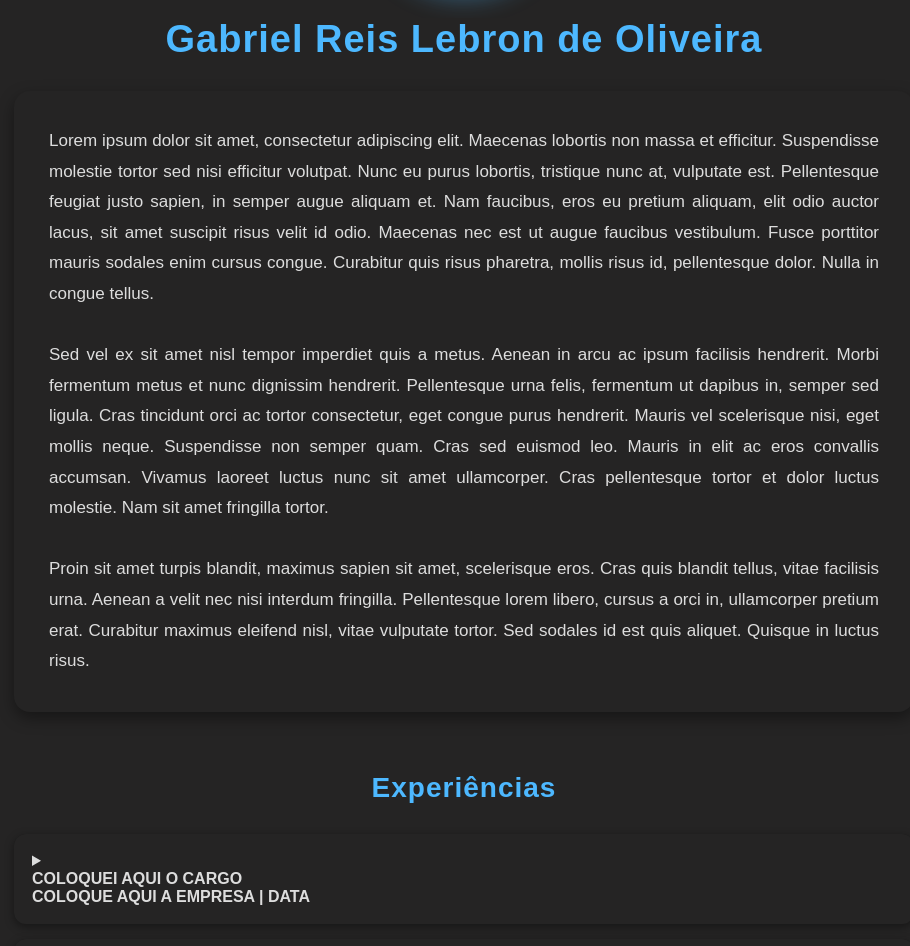
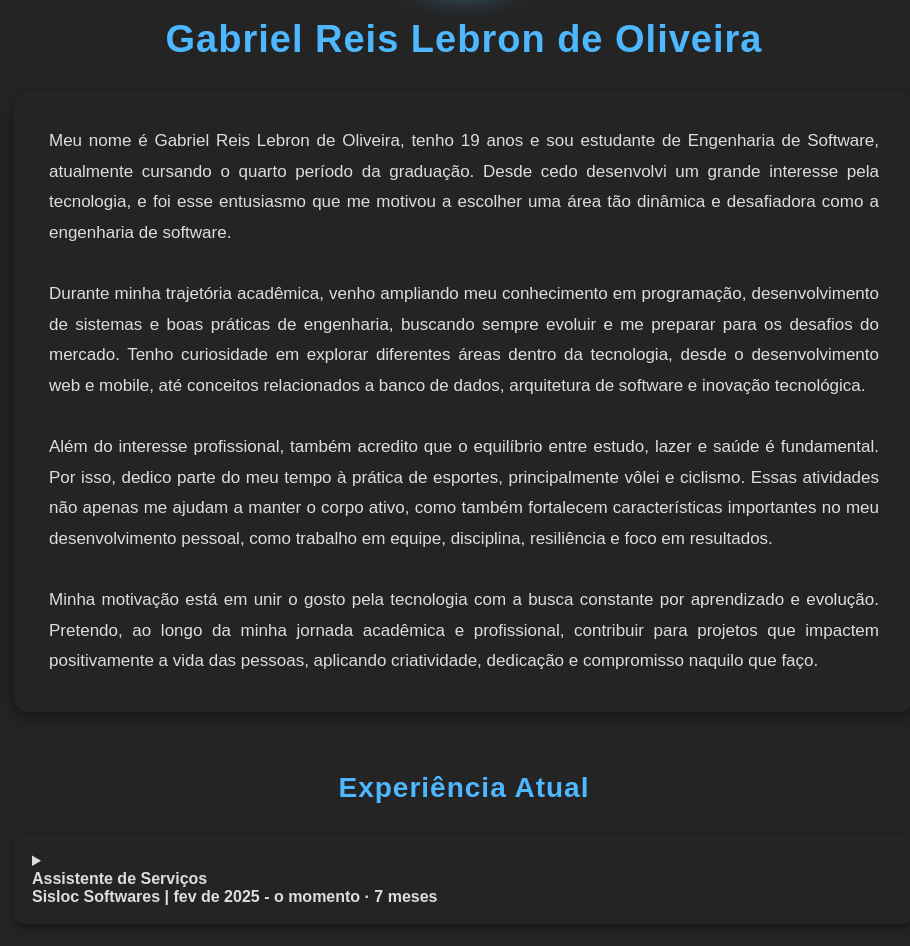
Before and after one commit to GabrielReiiss/Portfolio-Projeto-1-Lab-Desenvolvimento-de-Software, an Angular app in the folder front/: page / in a window 1280 px wide. Shown: the part 406-1352 px from the top of the page, without its empty margins (176-1086 px from the left). Built offline with nearby package versions, Linux system fonts and the light colour scheme.

Commit message:
Adicionado Sobre mim e experiências

```diff
--- a/front/src/app/components/experiencias/experiencias.ts
+++ b/front/src/app/components/experiencias/experiencias.ts
@@ -15,24 +15,17 @@ export class Experiencias implements AfterViewInit {
   public arrayExperiencias = signal<IExperiencias[]>([
     {
       summary: {
-        strong: 'COLOQUEI AQUI O CARGO',
-        p: 'COLOQUE AQUI A EMPRESA | DATA',
+        strong: 'Assistente de Serviços',
+        p: 'Sisloc Softwares |  fev de 2025 - o momento · 7 meses',
       },
-      text: "COLOQUE AQUI UMA BREVE DESCRIÇÃO DA SUA EXPERIÊNCIA",
+      text: "Atuo como Assistente de Serviços na Sisloc Softwares, onde sou responsável por realizar configurações dentro do sistema, elaborar documentos utilizando HTML, CSS e JavaScript, além de desenvolver funções em Java para atender cenários específicos. Também colaboro no atendimento ao cliente, oferecendo suporte técnico e auxiliando na resolução de demandas.<br><br>No meu dia a dia, tenho a oportunidade de aprimorar continuamente minhas habilidades em programação e suporte técnico, contribuindo para a melhoria e eficiência dos processos internos da empresa.",
     },
     {
       summary: {
-        strong: 'COLOQUEI AQUI O CARGO',
-        p: 'COLOQUE AQUI A EMPRESA | DATA',
+        strong: 'Estagiário de Serviços',
+        p: 'Sisloc Softwares |  mar de 2024 - fev de 2025 · 1 ano',
       },
-      text: "COLOQUE AQUI UMA BREVE DESCRIÇÃO DA SUA EXPERIÊNCIA",
-    },
-    {
-      summary: {
-        strong: 'COLOQUEI AQUI O CARGO',
-        p: 'COLOQUE AQUI A EMPRESA | DATA',
-      },
-      text: "COLOQUE AQUI UMA BREVE DESCRIÇÃO DA SUA EXPERIÊNCIA",
+      text: "Atuei como Estagiário de Serviços na Sisloc Softwares, onde fui responsável por auxiliar na implementação de soluções utilizando HTML, CSS e JavaScript, além de desenvolver funções simples em Java para atender necessidades específicas. Também prestei suporte no atendimento ao cliente, colaborando na resolução de demandas e garantindo uma boa experiência de uso do sistema.<br><br>Durante esse período, pude aprimorar minhas habilidades em programação e suporte técnico, contribuindo para a otimização e melhoria contínua dos processos internos da empresa.",
     }
   ]);
 
--- a/front/src/app/components/pagina-inicial/pagina-inicial.html
+++ b/front/src/app/components/pagina-inicial/pagina-inicial.html
@@ -23,30 +23,35 @@
     <span id="nomePessoa">Gabriel Reis Lebron de Oliveira</span>
   </div>
   <div class="sobreMim">
-      <p id="textoSobreMim">Lorem ipsum dolor sit amet, consectetur adipiscing elit. Maecenas lobortis non massa et efficitur.
-        Suspendisse molestie tortor sed nisi efficitur volutpat. Nunc eu purus lobortis, tristique nunc at,
-        vulputate est. Pellentesque feugiat justo sapien, in semper augue aliquam et. Nam faucibus, eros eu
-        pretium aliquam, elit odio auctor lacus, sit amet suscipit risus velit id odio. Maecenas nec est ut
-        augue faucibus vestibulum. Fusce porttitor mauris sodales enim cursus congue. Curabitur quis risus
-        pharetra, mollis risus id, pellentesque dolor. Nulla in congue tellus.<br><br>
+      <p id="textoSobreMim">Meu nome é Gabriel Reis Lebron de Oliveira, tenho 19 anos
+        e sou estudante de Engenharia de Software, atualmente cursando o quarto período
+        da graduação. Desde cedo desenvolvi um grande interesse pela tecnologia, e foi
+        esse entusiasmo que me motivou a escolher uma área tão dinâmica e desafiadora
+        como a engenharia de software.<br><br>
 
-        Sed vel ex sit amet nisl tempor imperdiet quis a metus. Aenean in arcu ac ipsum facilisis hendrerit.
-        Morbi fermentum metus et nunc dignissim hendrerit. Pellentesque urna felis, fermentum ut dapibus in,
-        semper sed ligula. Cras tincidunt orci ac tortor consectetur, eget congue purus hendrerit. Mauris vel
-        scelerisque nisi, eget mollis neque. Suspendisse non semper quam. Cras sed euismod leo. Mauris in elit
-        ac eros convallis accumsan. Vivamus laoreet luctus nunc sit amet ullamcorper. Cras pellentesque tortor
-        et dolor luctus molestie. Nam sit amet fringilla tortor. <br><br>
+      Durante minha trajetória acadêmica, venho ampliando meu conhecimento em programação,
+      desenvolvimento de sistemas e boas práticas de engenharia, buscando sempre evoluir
+      e me preparar para os desafios do mercado. Tenho curiosidade em explorar diferentes
+      áreas dentro da tecnologia, desde o desenvolvimento web e mobile, até conceitos
+      relacionados a banco de dados, arquitetura de software e inovação tecnológica.<br><br>
 
-        Proin sit amet turpis blandit, maximus sapien sit amet, scelerisque eros. Cras quis blandit tellus,
-        vitae facilisis urna. Aenean a velit nec nisi interdum fringilla. Pellentesque lorem libero, cursus a
-        orci in, ullamcorper pretium erat. Curabitur maximus eleifend nisl, vitae vulputate tortor. Sed sodales
-        id est quis aliquet. Quisque in luctus risus.</p>
+      Além do interesse profissional, também acredito que o equilíbrio entre estudo,
+      lazer e saúde é fundamental. Por isso, dedico parte do meu tempo à prática de
+      esportes, principalmente vôlei e ciclismo. Essas atividades não apenas me
+      ajudam a manter o corpo ativo, como também fortalecem características
+      importantes no meu desenvolvimento pessoal, como trabalho em equipe,
+      disciplina, resiliência e foco em resultados.<br><br>
+
+      Minha motivação está em unir o gosto pela tecnologia com a busca constante por
+      aprendizado e evolução. Pretendo, ao longo da minha jornada acadêmica e
+      profissional, contribuir para projetos que impactem positivamente a vida das
+      pessoas, aplicando criatividade, dedicação e compromisso naquilo que faço.</p>
   </div>
 </div>
 
 <!--Seção das Experiências-->
 <div class="experiencias">
-  <h2>Experiências</h2>
+  <h2>Experiência Atual</h2>
   @for(item of arrayExperiencias(); track item;){
     <details>
       <summary>
--- a/front/src/app/components/pagina-inicial/pagina-inicial.ts
+++ b/front/src/app/components/pagina-inicial/pagina-inicial.ts
@@ -15,17 +15,10 @@ export class PaginaInicial implements AfterViewInit {
   public arrayExperiencias = signal<IExperiencias[]>([
     {
       summary: {
-        strong: 'COLOQUEI AQUI O CARGO',
-        p: 'COLOQUE AQUI A EMPRESA | DATA',
+        strong: 'Assistente de Serviços',
+        p: 'Sisloc Softwares |  fev de 2025 - o momento · 7 meses',
       },
-      text: "COLOQUE AQUI UMA BREVE DESCRIÇÃO DA SUA EXPERIÊNCIA",
-    },
-    {
-      summary: {
-        strong: 'COLOQUEI AQUI O CARGO',
-        p: 'COLOQUE AQUI A EMPRESA | DATA',
-      },
-      text: "COLOQUE AQUI UMA BREVE DESCRIÇÃO DA SUA EXPERIÊNCIA",
+      text: "Atuo como Assistente de Serviços na Sisloc Softwares, onde sou responsável por realizar configurações dentro do sistema, elaborar documentos utilizando HTML, CSS e JavaScript, além de desenvolver funções em Java para atender cenários específicos. Também colaboro no atendimento ao cliente, oferecendo suporte técnico e auxiliando na resolução de demandas.<br><br>No meu dia a dia, tenho a oportunidade de aprimorar continuamente minhas habilidades em programação e suporte técnico, contribuindo para a melhoria e eficiência dos processos internos da empresa.",
     }
   ]);
 
```
